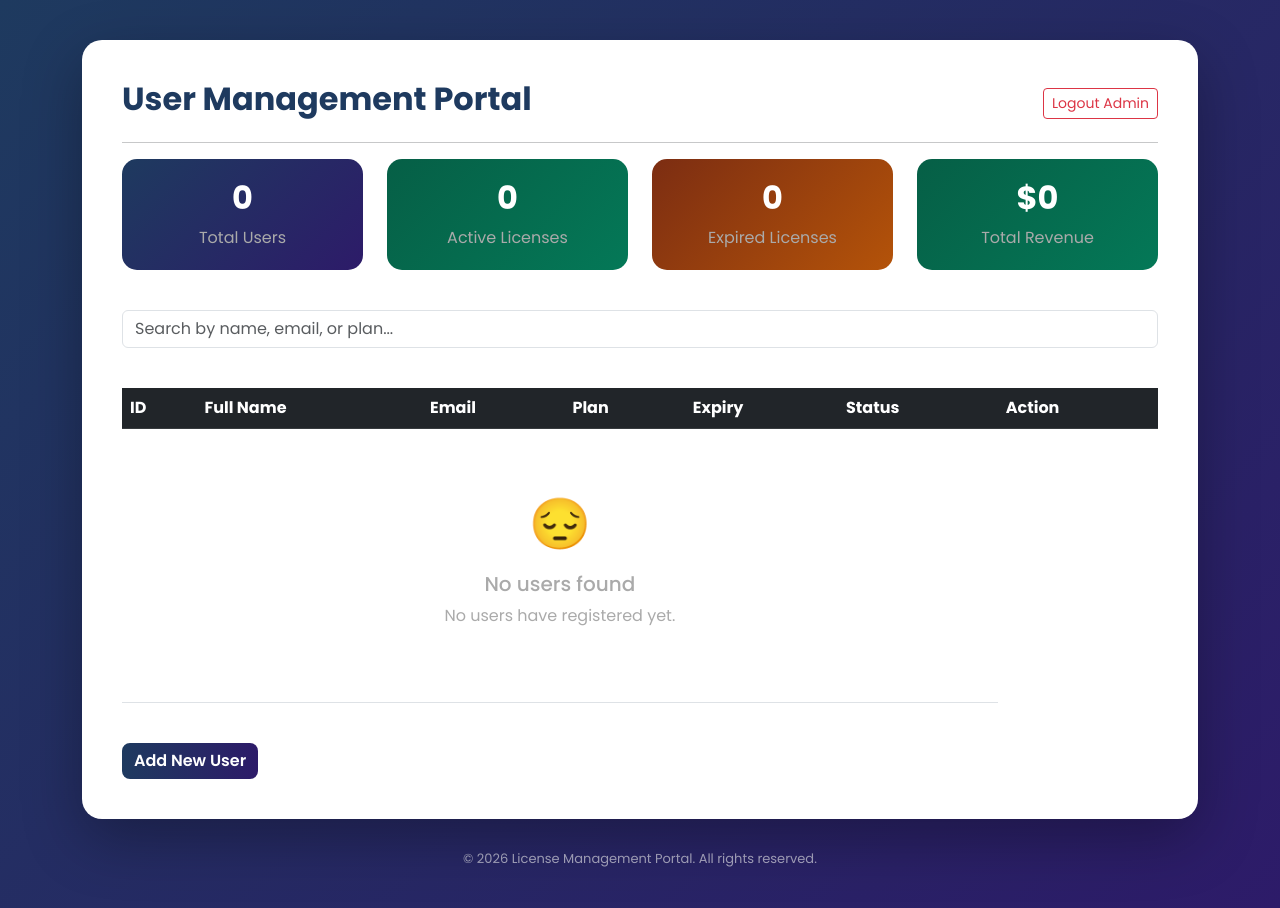
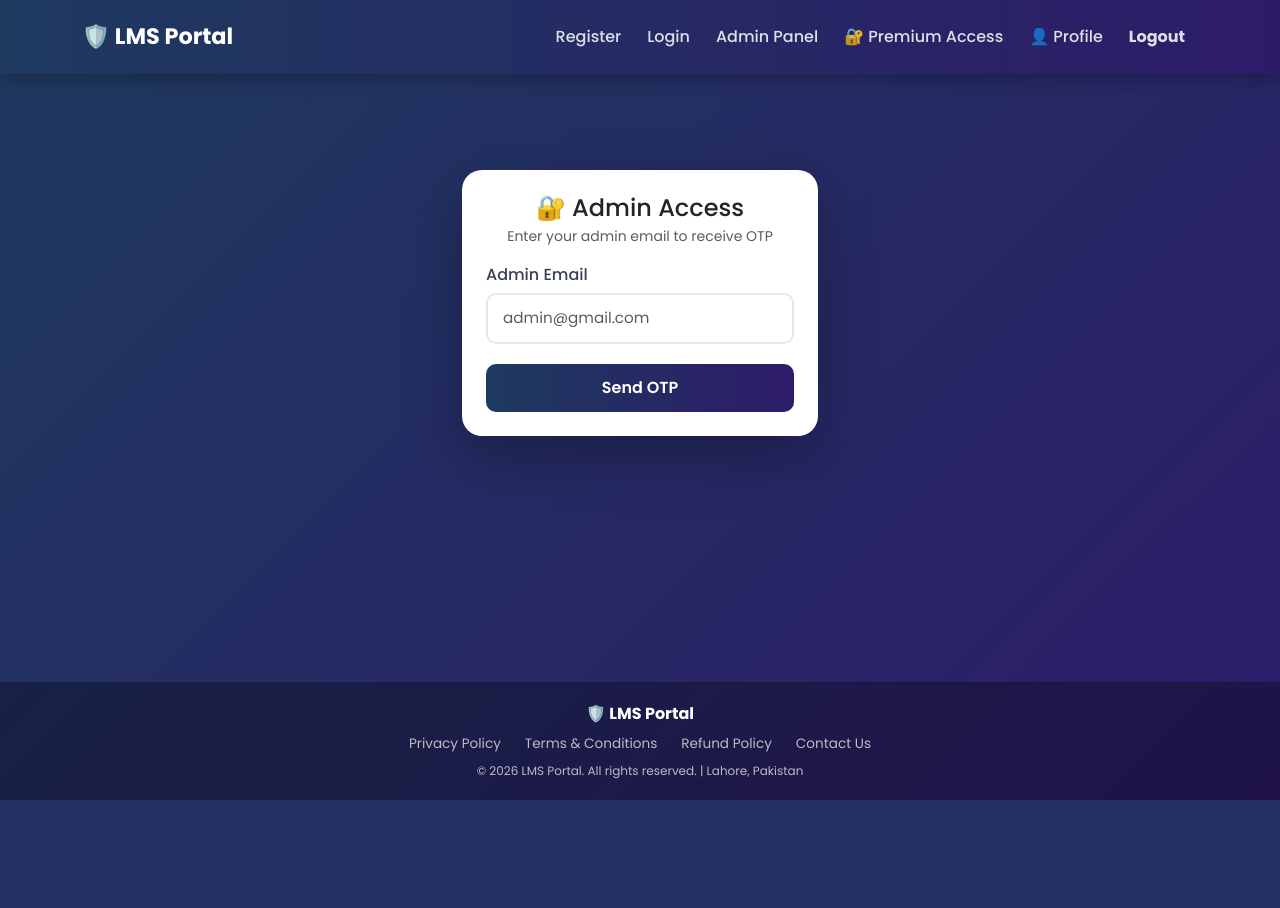
Before and after one commit to ch-Ahmad-zx/lms-project, a Flask app: page /admin in a window 1280 px wide. After the commit the page ends 800 px from the top, so only its background shows below. Run offline with Flask 3, Linux system fonts and the light colour scheme; a user stored in the database is signed in; data that the repository does not hold is empty; some libraries are stand-ins or nearby versions.

Commit message:
admin OTP system added

```diff
--- a/app.py
+++ b/app.py
@@ -47,6 +47,19 @@ def init_db():
             expiry_date TEXT
         )
     ''')
+    cursor.execute('''
+        CREATE TABLE IF NOT EXISTS admins (
+            id SERIAL PRIMARY KEY,
+            email TEXT NOT NULL UNIQUE,
+            name TEXT NOT NULL
+        )
+    ''')
+
+    cursor.execute('''
+        INSERT INTO admins (email, name)
+        VALUES (%s, %s)
+        ON CONFLICT DO NOTHING
+    ''', ('ahmed926475@gmail.com', 'Ahmad'))
     conn.commit()
     conn.close()
 
@@ -162,14 +175,6 @@ def login():
         email = request.form.get('email').strip().lower()
         password = request.form.get('password').strip()
 
-        if email == "admin@gmail.com" and password == "admin123":
-            session.clear()
-            session.permanent = True
-            session['user_id'] = 0
-            session['email'] = email
-            session['is_admin'] = True
-            return redirect(url_for('admin'))
-
         try:
             conn = get_db_connection()
             cursor = conn.cursor()
@@ -193,12 +198,8 @@ def login():
                     session['email'] = u_email
                     session['is_admin'] = False
 
-                    conn2 = get_db_connection()
-                    cursor2 = conn2.cursor()
-                    cursor2.execute("SELECT license_key FROM public.users WHERE id = %s", (u_id,))
-                    user_data = cursor2.fetchone()
-                    cursor2.close()
-                    conn2.close()
+                    cursor.execute("SELECT license_key FROM public.users WHERE id = %s", (u_id,))
+                    user_data = cursor.fetchone()
 
                     if user_data and user_data[0]:
                         return redirect(url_for("dashboard"))
@@ -229,116 +230,105 @@ def subscription():
 def dashboard():
     if 'user_id' not in session:
         return redirect(url_for('login'))
+    user_id = session['user_id']
+    conn = get_db_connection()
+    cursor = conn.cursor()
+    cursor.execute("SELECT license_key, expiry_date FROM public.users WHERE id = %s", (user_id,))
+    user_data = cursor.fetchone()
+    cursor.close()
+    conn.close()
 
-    user_id = session['user_id']
-    conn = None
-    try:
-        conn = get_db_connection()
-        cursor = conn.cursor()
-
-        cursor.execute('SELECT license_key, expiry_date FROM public.users WHERE id = %s', (user_id,))
-        user_data = cursor.fetchone()
-
-        if user_data:
-            # Agar license key nahi hai toh subscription par bhejein
-            if not user_data[0]:
-                return redirect(url_for('subscription'))
-
-            return render_template('dashboard.html', license_key=user_data[0], expiry_date=user_data[1])
-        else:
-            return "User data not found."
-
-    except Exception as e:
-        return f"Dashboard Error: {str(e)}"
-    finally:
-        if conn:
-            cursor.close()
-            conn.close()
+    if user_data:
+        expiry_warning = False
+        if user_data[1]:
+            days_left = (user_data[1].replace(tzinfo=None) - datetime.now()).days
+            if days_left <= 7:
+                expiry_warning = True
+        return render_template('dashboard.html',
+            license_key=user_data[0],
+            expiry_date=user_data[1],
+            expiry_warning=expiry_warning,
+            days_left=days_left)
 @app.route('/admin', methods=['GET', 'POST'])
 def admin():
     error = None
     if request.method == 'POST':
-        password = request.form.get('password')
-        if password == 'ahmad123':
-            session['is_admin'] = True
-            return redirect(url_for('admin'))
-        else:
-            error = 'Wrong password!'
-            session.pop('is_admin', None)
+        email = request.form.get('email', '').strip().lower()
 
-    if not session.get('is_admin'):
-        return render_template('admin_login.html', error=error)
-
-    conn = get_db_connection()
-    cursor = conn.cursor()
-
-    cursor.execute("""
-        SELECT id, username, email, role, license_key, expiry_date
-        FROM users
-        ORDER BY id DESC
-    """)
-
-    all_users = cursor.fetchall()
-
-    total_keys = len(all_users)
-    now = datetime.now()
-    active_keys = sum(1 for u in all_users if u[5] and u[5].replace(tzinfo=None) > now)
-    expired_keys = sum(1 for u in all_users if u[5] and u[5].replace(tzinfo=None) <= now)
-    total_users = total_keys
-
-    revenue = 0
-    for u in all_users:
-        if u[3] == 'Basic':
-            revenue += 10
-        elif u[3] == 'Professional':
-            revenue += 25
-        elif u[3] == 'Enterprise':
-            revenue += 90
-        elif u[3] == 'Ultimate':
-            revenue += 250
-        else:
-            revenue += 10
-
-    cursor.close()
-    conn.close()
-
-    return render_template('admin.html', users=all_users,
-        total_keys=total_keys,
-        active_keys=active_keys,
-        expired_keys=expired_keys,
-        total_users=total_users,
-        revenue=revenue,
-        now=now)
-@app.route('/delete_user/<int:user_id>')
-def delete_user(user_id):
-    # Security check: sirf admin hi delete kar sakay
-    if not session.get('is_admin'):
-        return redirect(url_for('login'))
-
-    conn = get_db_connection()
-    cursor = conn.cursor()
-    try:
-        cursor.execute('DELETE FROM users WHERE id = %s', (user_id,))
-        conn.commit()
-    except Exception as e:
-        print(f"Delete Error: {e}")
-    finally:
+        # Check karo ke ye email admins table mein hai
+        conn = get_db_connection()
+        cursor = conn.cursor()
+        cursor.execute("SELECT email FROM admins WHERE email = %s", (email,))
+        admin_user = cursor.fetchone()
         cursor.close()
         conn.close()
 
-    return redirect(url_for('admin'))
-@app.route('/disable_user/<int:user_id>')
-def disable_user(user_id):
-    if not session.get('is_admin'):
-        return redirect(url_for('login'))
-    conn = get_db_connection()
-    cursor = conn.cursor()
-    cursor.execute("UPDATE public.users SET expiry_date = %s WHERE id = %s",
-                   (datetime.now(), user_id))
-    conn.commit()
-    cursor.close()
-    conn.close()
-    return redirect(url_for('admin'))
+        if admin_user:
+            # OTP generate karo
+            otp = ''.join(random.choices(string.digits, k=6))
+            otp_expiry = datetime.now() + timedelta(minutes=5)
+
+            # Session mein save karo
+            session['admin_otp'] = otp
+            session['admin_otp_expiry'] = otp_expiry.strftime('%Y-%m-%d %H:%M:%S')
+            session['admin_email'] = email
+
+            # Email bhejo
+            msg = Message('Admin OTP Code',
+                         sender=app.config['MAIL_USERNAME'],
+                         recipients=[email])
+            msg.body = f'Your Admin OTP is: {otp}\nValid for 5 minutes only.'
+            mail.send(msg)
+
+            return redirect(url_for('admin_verify_otp'))
+        else:
+            error = 'This email is not authorized as admin!'
+
+    return render_template('admin_login.html', error=error, otp_mode=False)
+
+
+@app.route('/admin-verify-otp', methods=['GET', 'POST'])
+def admin_verify_otp():
+    if 'admin_email' not in session:
+        return redirect(url_for('admin'))
+
+    error = None
+    if request.method == 'POST':
+        entered_otp = request.form.get('otp', '').strip()
+        saved_otp = session.get('admin_otp')
+        expiry_str = session.get('admin_otp_expiry')
+        expiry = datetime.strptime(expiry_str, '%Y-%m-%d %H:%M:%S')
+
+        if entered_otp == saved_otp and datetime.now() < expiry:
+            session.pop('admin_otp', None)
+            session.pop('admin_otp_expiry', None)
+            session['is_admin'] = True
+
+            # Admin dashboard data load karo
+            conn = get_db_connection()
+            cursor = conn.cursor()
+            cursor.execute("""
+                SELECT id, username, email, role, license_key, expiry_date
+                FROM users ORDER BY id DESC
+            """)
+            all_users = cursor.fetchall()
+            cursor.close()
+            conn.close()
+
+            now = datetime.now()
+            total_keys = len(all_users)
+            active_keys = sum(1 for u in all_users if u[5] and u[5].replace(tzinfo=None) > now)
+            expired_keys = total_keys - active_keys
+            revenue = sum({'Basic':10,'Professional':25,'Enterprise':90,'Ultimate':250}.get(u[3], 10) for u in all_users)
+
+            return render_template('admin.html', users=all_users,
+                total_keys=total_keys, active_keys=active_keys,
+                expired_keys=expired_keys, total_users=total_keys,
+                revenue=revenue, now=now)
+        else:
+            error = 'Invalid or expired OTP!'
+
+    return render_template('admin_login.html', error=error, otp_mode=True)
 @app.route('/enable_user/<int:user_id>')
 def enable_user(user_id):
     if not session.get('is_admin'):
@@ -356,6 +346,53 @@ def enable_user(user_id):
 def logout():
     session.clear()
     return redirect(url_for('login'))
+@app.route('/check_expiry')
+def check_expiry():
+    try:
+        conn = get_db_connection()
+        cursor = conn.cursor()
+
+        # 7 din mein expire hone wale users
+        cursor.execute("""
+            SELECT email, license_key, expiry_date
+            FROM public.users
+            WHERE expiry_date BETWEEN NOW() AND NOW() + INTERVAL '7 days'
+            AND license_key IS NOT NULL
+        """)
+
+        expiring_users = cursor.fetchall()
+        cursor.close()
+        conn.close()
+
+        for user in expiring_users:
+            email = user[0]
+            license_key = user[1]
+            expiry_date = user[2]
+
+            msg = Message(
+                'License Expiry Warning!',
+                sender=app.config['MAIL_USERNAME'],
+                recipients=[email]
+            )
+            msg.body = f"""
+Dear User,
+
+Your license key is expiring soon!
+
+License Key: {license_key}
+Expiry Date: {expiry_date}
+
+Please renew your license to continue using our services.
+
+Thank you,
+LMS Portal Team
+"""
+            mail.send(msg)
+
+        return f"Emails sent to {len(expiring_users)} users!"
+
+    except Exception as e:
+        return f"Error: {str(e)}"
 @app.route('/profile', methods=['GET', 'POST'])
 def profile():
     if 'user_id' not in session:
--- a/templates/admin_login.html
+++ b/templates/admin_login.html
@@ -2,18 +2,53 @@
 {% block content %}
 <div class="row justify-content-center mt-5">
     <div class="col-md-4">
-        <div class="card text-center">
-            <h2>🔒 Admin Access</h2>
-            <p class="text-muted">Enter admin password</p>
+        <div class="card text-center p-4">
+
+            {% if not otp_mode %}
+            <!-- STEP 1: Email Daalo -->
+            <h4 class="mb-1">🔐 Admin Access</h4>
+            <p class="text-muted small">Enter your admin email to receive OTP</p>
+
             {% if error %}
             <div class="alert alert-danger">{{ error }}</div>
             {% endif %}
+
             <form action="/admin" method="POST">
-                <div class="mb-3">
-                    <input type="password" name="password" class="form-control" placeholder="Enter password" required>
+                <div class="mb-3 text-start">
+                    <label class="form-label">Admin Email</label>
+                    <input type="email" name="email" class="form-control"
+                           placeholder="admin@gmail.com" required>
                 </div>
-                <button type="submit" class="btn btn-primary w-100">Login</button>
+                <button type="submit" class="btn btn-primary w-100">
+                    Send OTP
+                </button>
             </form>
+
+            {% else %}
+            <!-- STEP 2: OTP Daalo -->
+            <h4 class="mb-1">📧 Verify OTP</h4>
+            <p class="text-muted small">Check your email and enter the 6-digit OTP</p>
+
+            {% if error %}
+            <div class="alert alert-danger">{{ error }}</div>
+            {% endif %}
+
+            <form action="/admin-verify-otp" method="POST">
+                <div class="mb-3 text-start">
+                    <label class="form-label">Enter OTP</label>
+                    <input type="text" name="otp" class="form-control text-center"
+                           placeholder="- - - - - -" maxlength="6"
+                           style="font-size:1.5rem;letter-spacing:8px;" required>
+                </div>
+                <button type="submit" class="btn btn-primary w-100">
+                    Verify & Login
+                </button>
+                <a href="/admin" class="d-block mt-3 small text-muted">
+                    ← Back / Resend OTP
+                </a>
+            </form>
+            {% endif %}
+
         </div>
     </div>
 </div>
```
Also changed, not shown: init_db.py (+12 -0 lines), templates/dashboard.html (+7 -0 lines).
